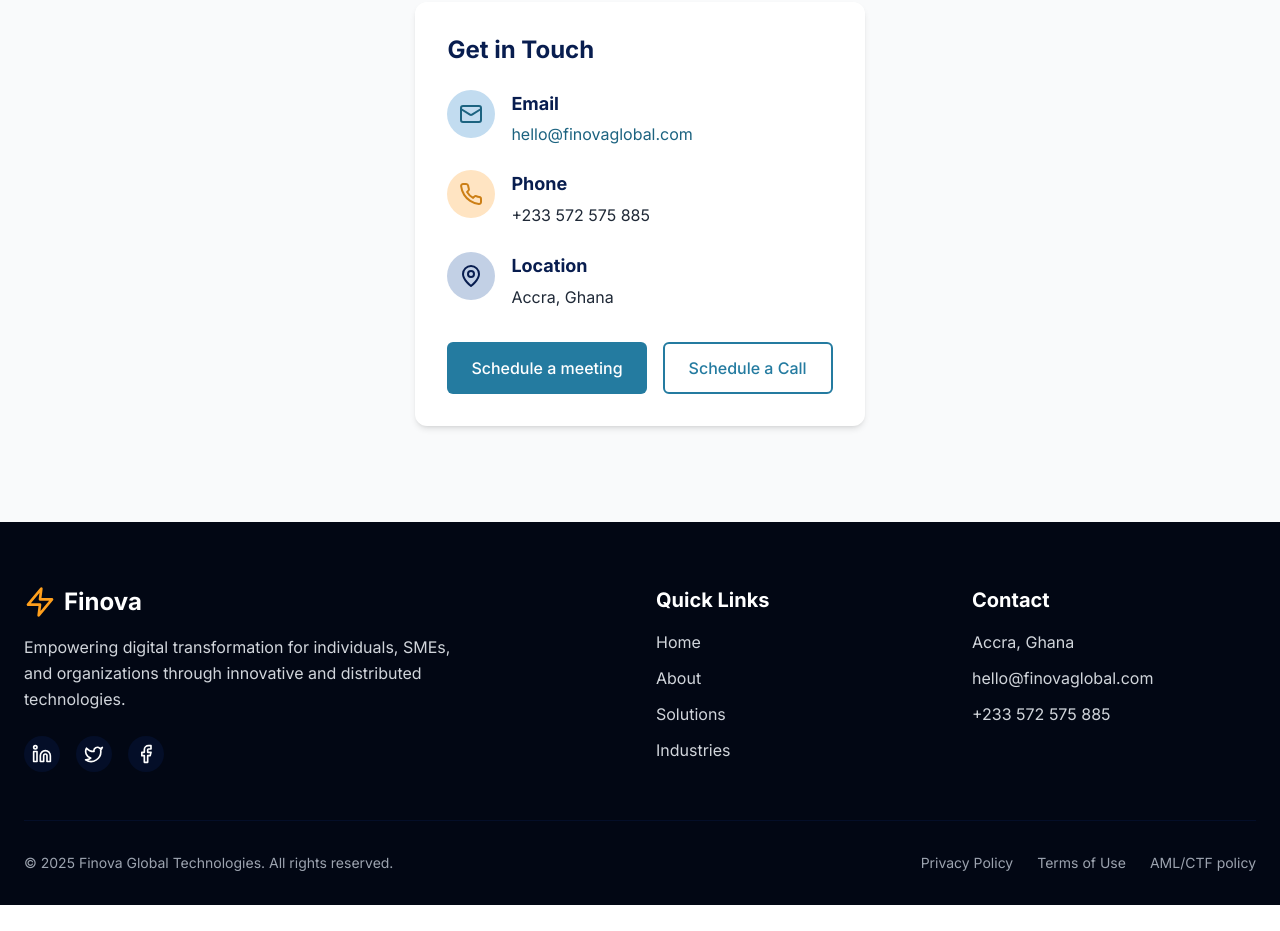
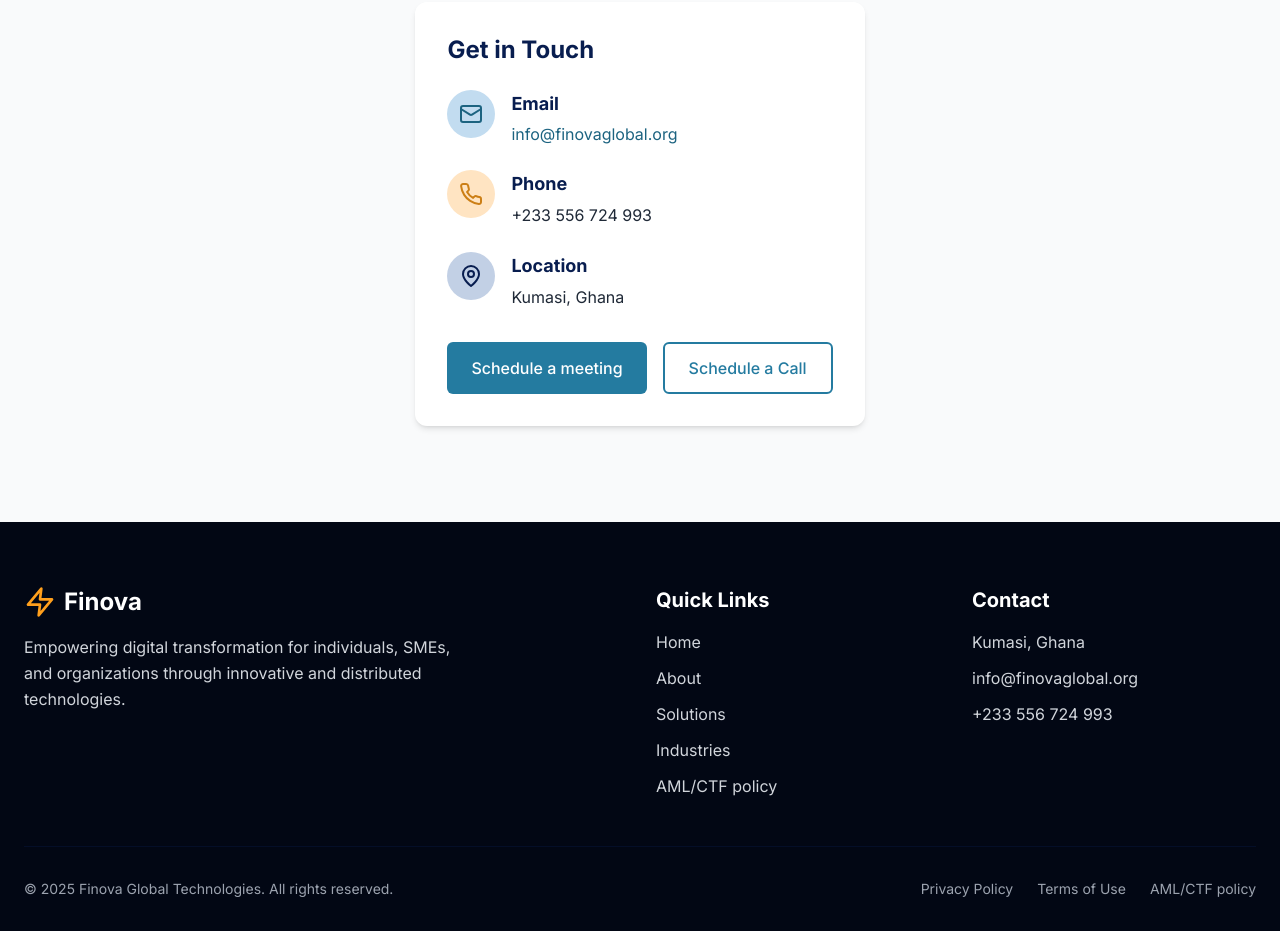
Before and after one commit to narteysarso/finova-global, a React (Vite) app: page / in a window 1280 px wide. Shown: the part 4640-5571 px from the top of the page. Before the commit the page ends 5545 px from the top, so only its background shows below. Built offline with nearby package versions, Linux system fonts and the light colour scheme.

Commit message:
refactor: update contact details and add AML/CTF policy link in footer

```diff
--- a/src/components/layout/Footer.tsx
+++ b/src/components/layout/Footer.tsx
@@ -32,7 +32,7 @@ const Footer: React.FC = () => {
               Empowering digital transformation for individuals, SMEs, and organizations
               through innovative and distributed technologies.
             </p>
-            <div className="flex space-x-4">
+            {/* <div className="flex space-x-4">
               {footer.socialMedia.map((social, index) => (
                 <a
                   key={index}
@@ -45,7 +45,7 @@ const Footer: React.FC = () => {
                   {getIcon(social.icon)}
                 </a>
               ))}
-            </div>
+            </div> */}
           </div>
 
           <div>
@@ -55,6 +55,7 @@ const Footer: React.FC = () => {
               <li><a href="#about" className="text-neutral-300 hover:text-accent-500 transition-colors">About</a></li>
               <li><a href="#solutions" className="text-neutral-300 hover:text-accent-500 transition-colors">Solutions</a></li>
               <li><a href="#industries" className="text-neutral-300 hover:text-accent-500 transition-colors">Industries</a></li>
+              <li><a href={amlctf} className="text-neutral-300 hover:text-accent-500 transition-colors">AML/CTF policy</a></li>
             </ul>
           </div>
 
--- a/src/constants/content.ts
+++ b/src/constants/content.ts
@@ -140,13 +140,13 @@ export const content = {
     title: "Contact Us",
     message: "We'd love to hear from you.",
     details: {
-      email: "hello@finovaglobal.com",
-      phone: "+233 572 575 885",
-      location: "Accra, Ghana"
+      email: "info@finovaglobal.org",
+      phone: "+233 556 724 993",
+      location: "Kumasi, Ghana"
     },
     buttons: [
       { text: "Schedule a meeting", link: "#contact-form" },
-      { text: "Schedule a Call", link: "tel:+233572575885", variant: "outline" }
+      { text: "Schedule a Call", link: "tel:+233556724993", variant: "outline" }
     ],
     formFields: [
       { name: "name", label: "Full Name", type: "text", placeholder: "Your Name" },
```
